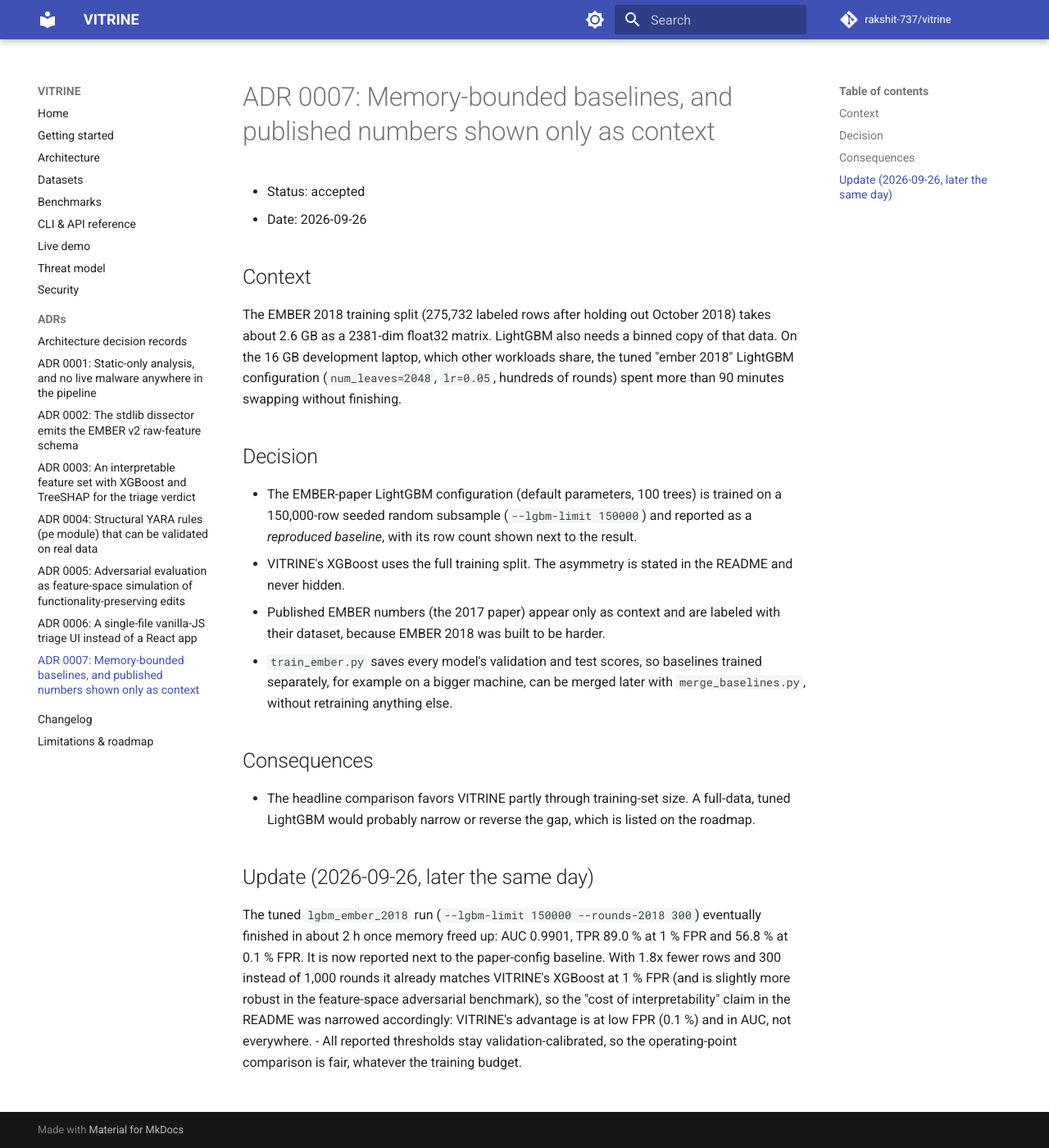
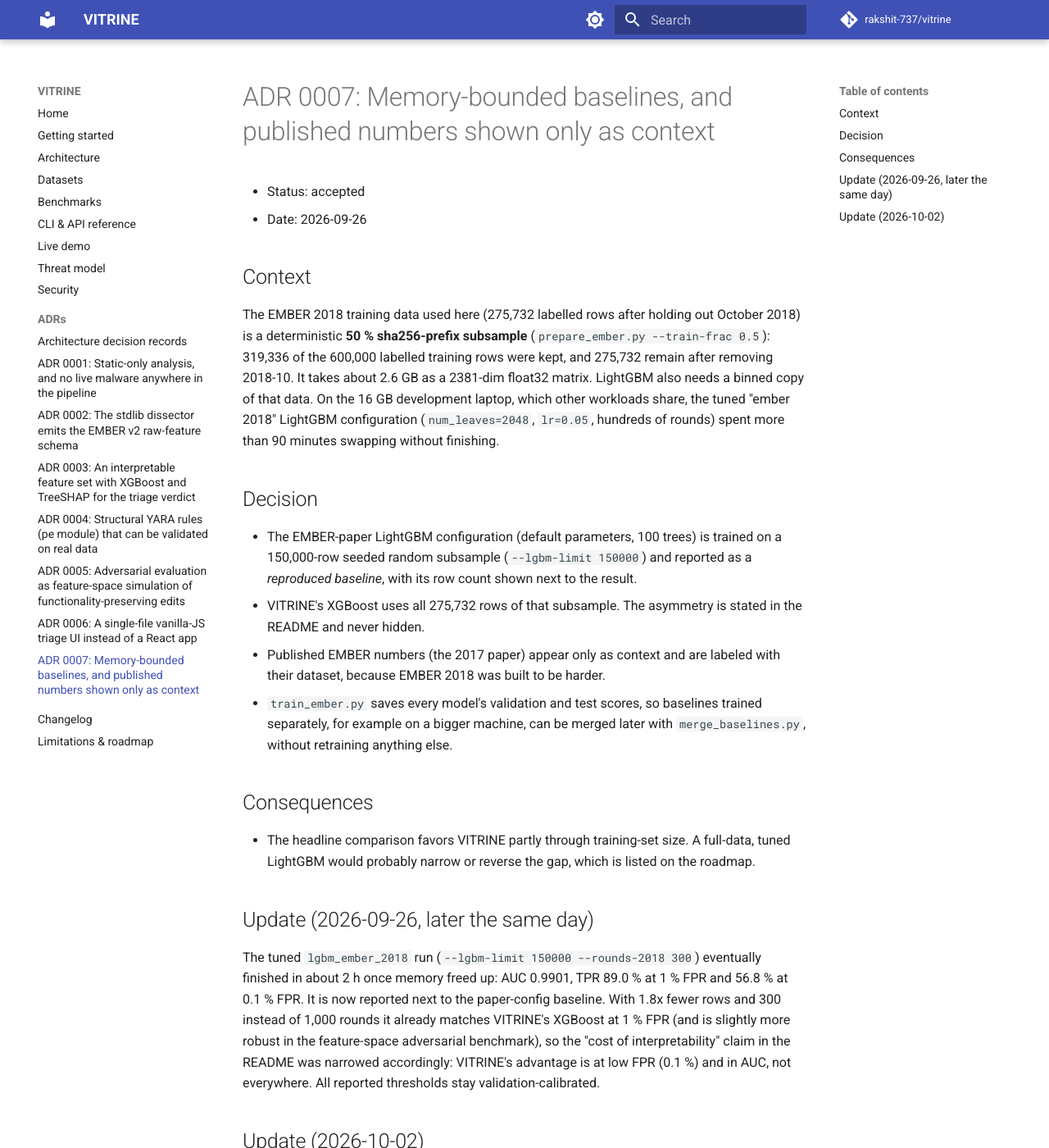
Before and after one commit to rakshit-737/vitrine, an MkDocs documentation site: the page built from docs/adr/0007-memory-bounded-baselines.md, in a window 1280 px wide and 1400 px high. Shown: the whole window at 82% size. Built offline with MkDocs 1.6.1 and Material for MkDocs 9.7.7, drawn with Linux system fonts in a browser that asks for light colours; comment, search, counter and statistics services are not loaded; some of the changed text lies outside the part shown.

Commit message:
docs: disclose the 50 % EMBER 2018 training subsample; correct ADRs 0003/0004/0007
prepare_ember.py now records train_frac and labelled rows seen in {split}_shape.json.

Co-Authored-By: Claude <noreply@anthropic.com>

```diff
--- a/docs/adr/0007-memory-bounded-baselines.md
+++ b/docs/adr/0007-memory-bounded-baselines.md
@@ -5,7 +5,9 @@
 
 ## Context
 
-The EMBER 2018 training split (275,732 labeled rows after holding out October 2018) takes
+The EMBER 2018 training data used here (275,732 labelled rows after holding out October 2018) is a
+deterministic **50 % sha256-prefix subsample** (`prepare_ember.py --train-frac 0.5`): 319,336 of the
+600,000 labelled training rows were kept, and 275,732 remain after removing 2018-10. It takes
 about 2.6 GB as a 2381-dim float32 matrix. LightGBM also needs a binned copy of that data. On
 the 16 GB development laptop, which other workloads share, the tuned "ember 2018" LightGBM
 configuration (`num_leaves=2048`, `lr=0.05`, hundreds of rounds) spent more than 90 minutes
@@ -16,7 +18,7 @@ swapping without finishing.
 - The EMBER-paper LightGBM configuration (default parameters, 100 trees) is trained on a
   150,000-row seeded random subsample (`--lgbm-limit 150000`) and reported as a *reproduced
   baseline*, with its row count shown next to the result.
-- VITRINE's XGBoost uses the full training split. The asymmetry is stated in the README
+- VITRINE's XGBoost uses all 275,732 rows of that subsample. The asymmetry is stated in the README
   and never hidden.
 - Published EMBER numbers (the 2017 paper) appear only as context and are labeled with their
   dataset, because EMBER 2018 was built to be harder.
@@ -36,6 +38,12 @@ in about 2 h once memory freed up: AUC 0.9901, TPR 89.0 % at 1 % FPR and 56.8 %
 It is now reported next to the paper-config baseline. With 1.8x fewer rows and 300 instead of
 1,000 rounds it already matches VITRINE's XGBoost at 1 % FPR (and is slightly more robust in
 the feature-space adversarial benchmark), so the "cost of interpretability" claim in the README
-was narrowed accordingly: VITRINE's advantage is at low FPR (0.1 %) and in AUC, not everywhere.
-- All reported thresholds stay validation-calibrated, so the operating-point comparison is
-  fair, whatever the training budget.
+was narrowed accordingly: VITRINE's advantage is at low FPR (0.1 %) and in AUC, not everywhere. All reported thresholds stay validation-calibrated.
+
+## Update (2026-10-02)
+
+The 50 % training subsample was not disclosed before this date; it is now stated next to every
+EMBER 2018 number. The EMBER authors' published model (`ember_model_2018.txt`, shipped inside the
+archive, trained on all labelled rows with 1,000 rounds) is now scored on the same test rows
+(`scripts/score_published.py`) and replaces the Kaggle notebook as the EMBER 2018 reference. It is
+clearly ahead of every model trained here.
```
Also changed, not shown: docs/adr/0003-interpretable-features-plus-treeshap.md (+10 -1 lines), docs/adr/0004-structural-yara-from-features.md (+5 -4 lines), 3 other files.
